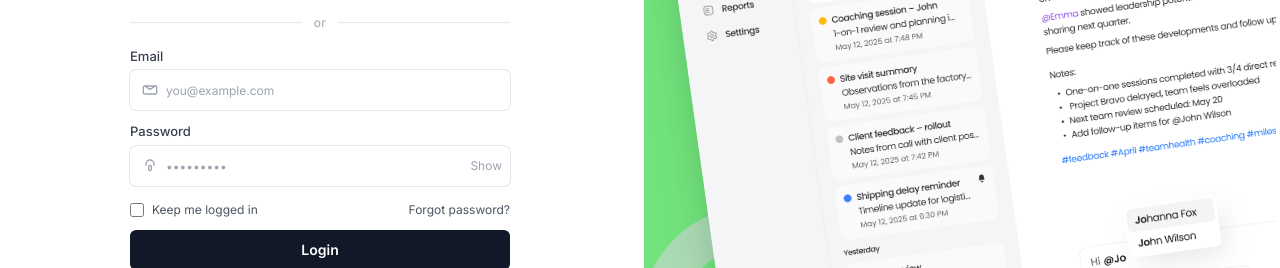
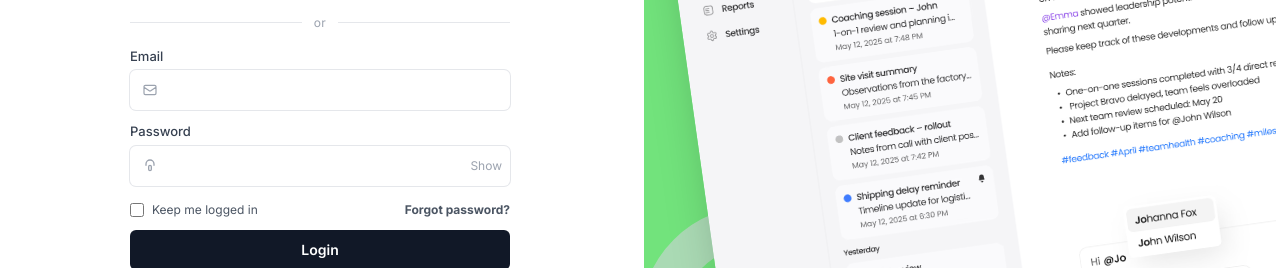
Before and after one commit to kashaffshoukat/notivo-auth, a React (Vite) app: page /login in a window 1280 px wide. Shown: the part 364-632 px from the top of the page. Built offline with nearby package versions, Linux system fonts and the light colour scheme.

Commit message:
Update SigninPage.tsx

```diff
--- a/src/components/SigninPage.tsx
+++ b/src/components/SigninPage.tsx
@@ -70,11 +70,24 @@ function FacebookIcon({ className = "" }: { className?: string }) {
 }
 function MailIcon({ className = "" }: { className?: string }) {
   return (
-    <svg xmlns="http://www.w3.org/2000/svg" className={className} fill="none" viewBox="0 0 24 24" stroke="currentColor">
-      <path strokeLinecap="round" strokeLinejoin="round" strokeWidth={2} d="M4 6h16a2 2 0 012 2v8a2 2 0 01-2 2H4a2 2 0 01-2-2V8a2 2 0 012-2zm0 0l8 5 8-5"/>
+    <svg
+      xmlns="http://www.w3.org/2000/svg"
+      fill="none"
+      viewBox="0 0 24 24"
+      strokeWidth={1.8}
+      stroke="currentColor"
+      className={className}
+    >
+      <path
+        strokeLinecap="round"
+        strokeLinejoin="round"
+        d="M3 8l7.89 5.26a2 2 0 002.22 0L21 8M5 19h14a2 2 0 002-2V7a2 2 0 00-2-2H5a2 2 0 00-2 2v10a2 2 0 002 2z"
+      />
     </svg>
   );
 }
+
+
 function LockIcon({ className = "" }: { className?: string }) {
   return (
     <svg xmlns="http://www.w3.org/2000/svg" className={className} fill="none" viewBox="0 0 24 24" stroke="currentColor">
@@ -187,15 +200,15 @@ export default function SigninPage() {
             <DividerWithText text="or" />
 
             <form className="space-y-3">
-              <InputWithIcon label="Email" type="email" placeholder="you@example.com" Icon={MailIcon} name="email" autoComplete="email" />
-              <InputWithIcon label="Password" type="password" placeholder="•••••••••" Icon={LockIcon} name="password" autoComplete="current-password" withVisibilityToggle />
+              <InputWithIcon label="Email" type="email" placeholder="" Icon={MailIcon} name="email" autoComplete="email" />
+              <InputWithIcon label="Password" type="password" placeholder="" Icon={LockIcon} name="password" autoComplete="current-password" withVisibilityToggle />
 
               <div className="flex items-center justify-between pt-1">
                 <label className="inline-flex items-center gap-2 text-xs text-gray-600 select-none">
                   <input type="checkbox" className="h-3.5 w-3.5 rounded border-gray-300 text-gray-900 focus:ring-gray-800" />
                   Keep me logged in
                 </label>
-                <a href="#" className="text-xs text-gray-600 hover:underline">Forgot password?</a>
+                <a href="#" className="text-xs text-gray-600 hover:underline"><b>Forgot password?</b></a>
               </div>
 
               <PrimaryButton type="submit">Login</PrimaryButton>
```
